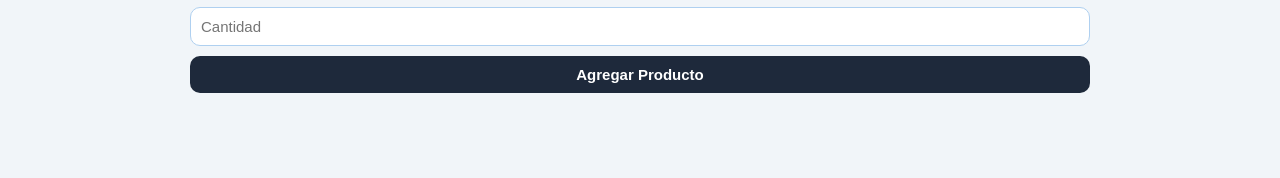
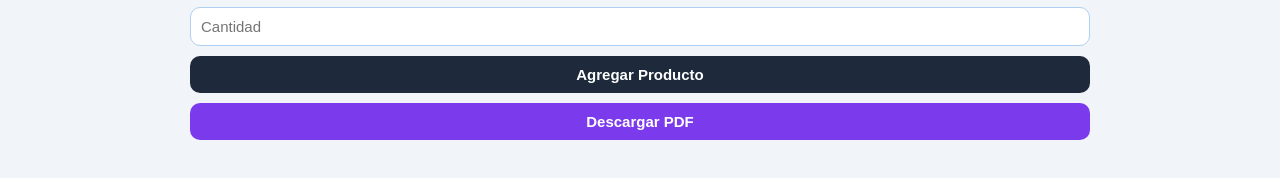
Before and after one commit to nicolasmunosh/inventario-zea, a plain HTML site: page index.html in a window 1280 px wide. Shown: the part 262-440 px from the top of the page. Drawn offline with nearby package versions, Linux system fonts and the light colour scheme; no server answers.

Commit message:
agregado pdf

```diff
--- a/index.html
+++ b/index.html
@@ -27,8 +27,11 @@
       <button class="btn-agregar" onclick="agregarProducto()">
         Agregar Producto
       </button>
+      <button class="btn-pdf" onclick="generarPDF()">Descargar PDF</button>
       <div id="listaProductos"></div>
     </div>
+
+    <script src="https://cdnjs.cloudflare.com/ajax/libs/jspdf/2.5.1/jspdf.umd.min.js"></script>
 
     <script type="module" src="script.js"></script>
   </body>
--- a/script.js
+++ b/script.js
@@ -186,7 +186,27 @@ async function eliminarProducto(index) {
     alert("Producto eliminado");
   }
 }
+function generarPDF() {
+  const { jsPDF } = window.jspdf;
 
+  const doc = new jsPDF();
+
+  doc.setFontSize(20);
+
+  doc.text("Inventario Zea", 20, 20);
+
+  let y = 40;
+
+  productos.forEach((producto) => {
+    doc.setFontSize(12);
+
+    doc.text(`${producto.nombre} - Cantidad: ${producto.cantidad}`, 20, y);
+
+    y += 10;
+  });
+
+  doc.save("inventario-zea.pdf");
+}
 cargarProductos();
 
 window.agregarProducto = agregarProducto;
@@ -194,3 +214,4 @@ window.entradaProducto = entradaProducto;
 window.salidaProducto = salidaProducto;
 window.actualizarNombre = actualizarNombre;
 window.eliminarProducto = eliminarProducto;
+window.generarPDF = generarPDF;
--- a/style.css
+++ b/style.css
@@ -104,3 +104,7 @@ button:hover {
     padding: 15px;
   }
 }
+.btn-pdf {
+  background: #7c3aed;
+  color: white;
+}
```
